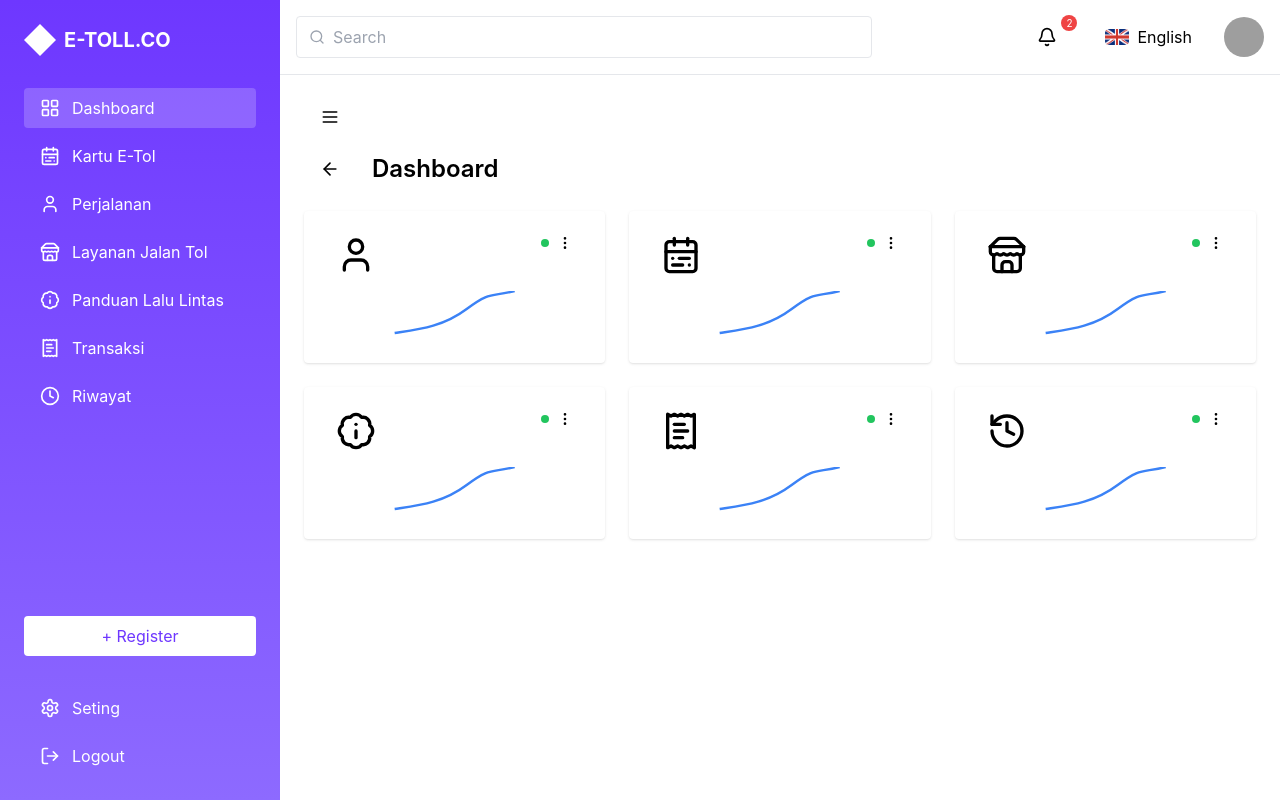
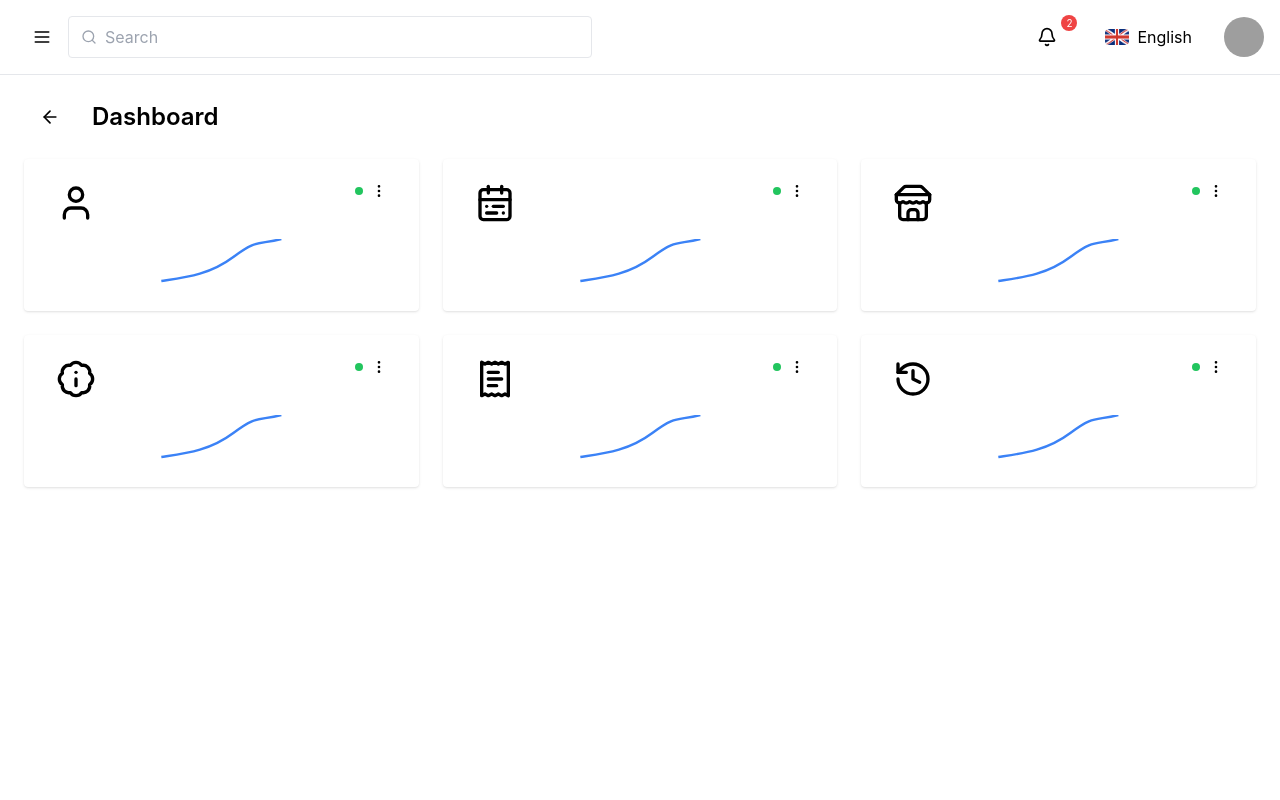
Before and after one commit to yoga220802/e-toll.co, a React (Create React App) app: page /dashboard in a window 1280 px wide. Built offline with nearby package versions, Linux system fonts and the light colour scheme; grey boxes are pictures that could not be loaded.

Commit message:
feat: implement sidebar toggle functionality and enhance layout components

```diff
--- a/src/components/Header.jsx
+++ b/src/components/Header.jsx
@@ -1,25 +1,34 @@
-import { Search, Bell } from "lucide-react";
+import { Search, Bell, Menu } from "lucide-react";
 import { Input } from "./ui/uiInput";
 import { Button } from "./ui/uiButton";
 import Flag from "../assets/images/flag.svg";
 import Profile from "../assets/images/profile.svg";
 
-export function Header() {
+export function Header({ toggleSidebar }) {
 	return (
-    <div className="flex items-center justify-between p-4 border-b">
-      <div className="flex items-center flex-1 max-w-xl">
-        <Input placeholder="Search" className="w-full" startIcon={<Search className="w-4 h-4 text-gray-400" />} />
+		<div className='flex items-center justify-between p-4 border-b'>
+			<div className='flex items-center flex-1 max-w-xl'>
+				<Button className='re;ative' onClick={toggleSidebar}>
+					<Menu className='w-5 h-5' />
+				</Button>
+				<Input
+					placeholder='Search'
+					className='w-full'
+					startIcon={<Search className='w-4 h-4 text-gray-400' />}
+				/>
 			</div>
-      <div className="flex items-center gap-4">
-        <Button className="relative">
-          <Bell className="w-5 h-5" />
-          <span className="absolute -top-1 -right-1 w-4 h-4 bg-red-500 rounded-full text-[10px] text-white flex items-center justify-center">2</span>
+			<div className='flex items-center gap-4'>
+				<Button className='relative'>
+					<Bell className='w-5 h-5' />
+					<span className='absolute -top-1 -right-1 w-4 h-4 bg-red-500 rounded-full text-[10px] text-white flex items-center justify-center'>
+						2
+					</span>
 				</Button>
-        <Button className="flex items-center gap-2">
-          <img src={Flag} alt="English" className="w-6 h-4 object-cover rounded" />
+				<Button className='hidden sm:flex items-center gap-2'>
+					<img src={Flag} alt='English' className='w-6 h-4 object-cover rounded' />
 					<span>English</span>
 				</Button>
-        <img src={Profile} alt="Profile" className="w-10 h-10 rounded-full" />
+				<img src={Profile} alt='Profile' className='w-10 h-10 rounded-full' />
 			</div>
 		</div>
 	);
--- a/src/components/Sidebar.jsx
+++ b/src/components/Sidebar.jsx
@@ -2,7 +2,7 @@ import { LayoutGrid, CalendarRange, User, Store, ReceiptText, BadgeInfo, Clock,
 import { Button } from "./ui/uiButton";
 import { useNavigate } from 'react-router-dom';
 
-export function Sidebar() {
+export function Sidebar({ isSidebarVisible, toggleSidebar }) {
   const navigate = useNavigate();
   const menuItems = [
     { icon: LayoutGrid, label: "Dashboard", active: true, action: () => navigate("/dashboard") },
@@ -15,7 +15,7 @@ export function Sidebar() {
   ];
 
   return (
-    <div className="fixed left-0 h-screen w-[280px] bg-gradient-to-b from-[#6E37FF] to-[#8D6AFF] text-white p-6 flex flex-col">
+    <div className={`fixed left-0 h-screen w-[280px] bg-gradient-to-b from-[#6E37FF] to-[#8D6AFF] text-white p-6 flex flex-col transition-transform duration-300 ${isSidebarVisible ? "translate-x-0" : "-translate-x-full"}`}>
       <div className="flex items-center gap-2 mb-8">
         <div className="w-8 h-8">
           <svg viewBox="0 0 24 24" className="w-full h-full">
--- a/src/components/layouts/MainLayout.jsx
+++ b/src/components/layouts/MainLayout.jsx
@@ -5,7 +5,7 @@ import { Button } from "../ui/uiButton";
 import { Menu } from "lucide-react";
 
 export function MainLayout({ children }) {
-  const [isSidebarVisible, setSidebarVisible] = useState(true);
+  const [isSidebarVisible, setSidebarVisible] = useState(false);
 
   const toggleSidebar = () => {
     setSidebarVisible(!isSidebarVisible);
@@ -15,15 +15,15 @@ export function MainLayout({ children }) {
     <div className="min-h-screen flex">
       <div
         className={`transition-all duration-300 ${
-          isSidebarVisible ? "w-[280px] opacity-100" : "w-0 opacity-0"
+          isSidebarVisible ? "w-[0px]" : "w-0"
         }`}
       >
-        {isSidebarVisible && <Sidebar />}
+        <Sidebar isSidebarVisible={isSidebarVisible} toggleSidebar={toggleSidebar} />
       </div>
-      <div className={`flex-1 transition-all duration-300 ${isSidebarVisible ? "ml-[0px]" : "ml-0"}`}>
-        <Header />
+      <div className={`flex-1 transition-all duration-300 ${isSidebarVisible ? "ml-[280px]" : "ml-0"}`}>
+        <Header toggleSidebar={toggleSidebar} />
         <main className="p-6">
-          <Button className="mb-4" onClick={toggleSidebar}>
+          <Button className="mb-4 sm:hidden" onClick={toggleSidebar}>
             <Menu className="w-5 h-5" />
           </Button>
           {children}
--- a/src/pages/dashboard.jsx
+++ b/src/pages/dashboard.jsx
@@ -24,7 +24,7 @@ export default function Dashboard() {
         </Button>
         <h1 className="text-2xl font-semibold">Dashboard</h1>
       </div>
-      <div className="grid grid-cols-1 md:grid-cols-2 lg:grid-cols-3 gap-6">
+      <div className="grid grid-cols-1 sm:grid-cols-2 lg:grid-cols-3 gap-6">
         {cards.map((card, index) => (
           <DashboardCard key={index} {...card} onclick={card.onclick} />
         ))}
```
Lines whose indentation alone changed are shown as unchanged.
